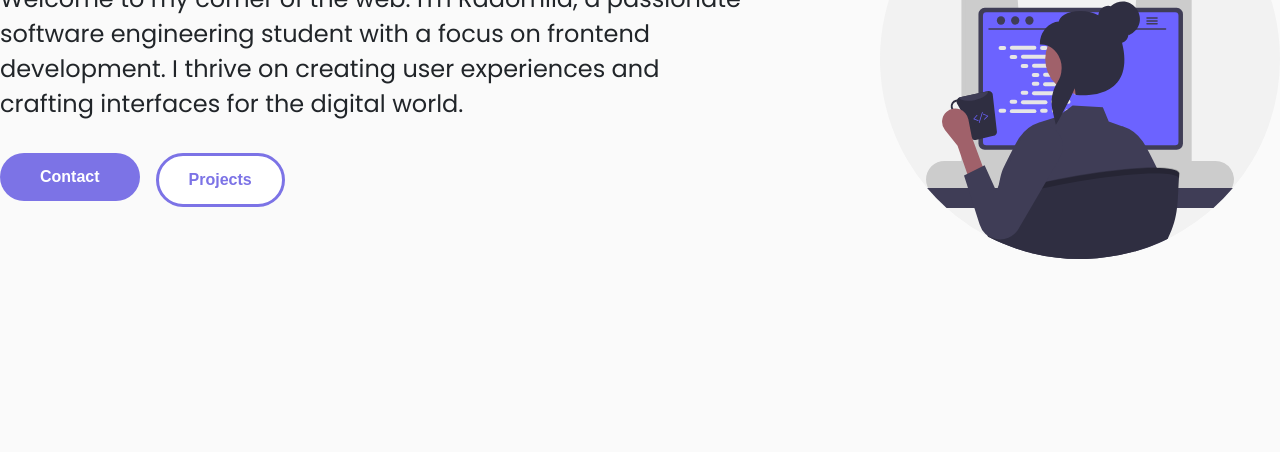
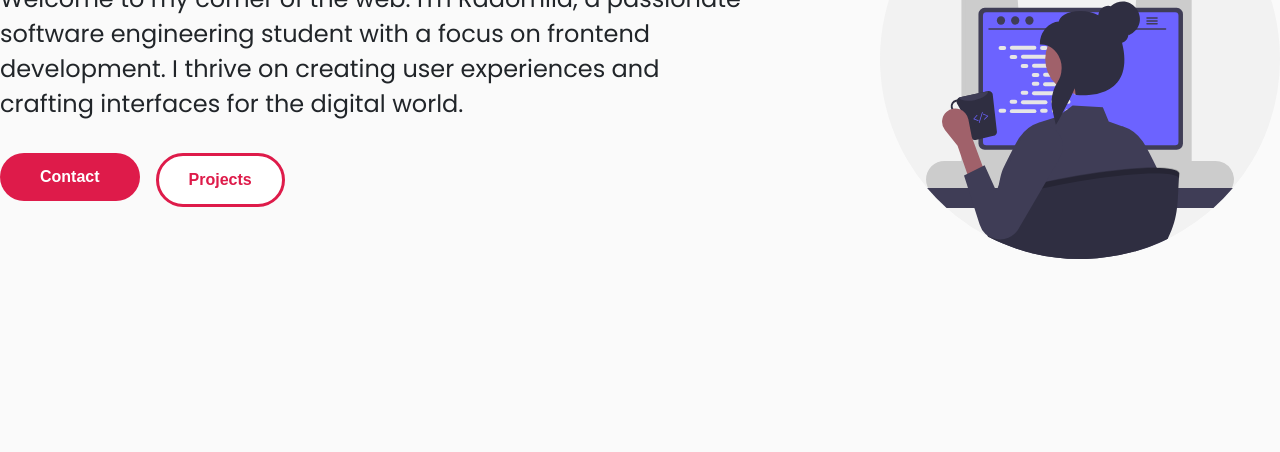
Before and after one commit to radomila/Portfolio, a Gatsby site: page / in a window 1280 px wide. Shown: the part 348-800 px from the top of the page. Built offline with nearby package versions, Linux system fonts and the light colour scheme; Gatsby itself is replaced by a stand-in of ours.

Commit message:
refactor: button color

```diff
--- a/src/components/Button/Button.module.css
+++ b/src/components/Button/Button.module.css
@@ -1,5 +1,5 @@
 .primary {
-  background-color: #7c73e6;
+  background-color: #de1b4a;
   color: #ffffff;
   border: none;
   border-radius: 50px;
@@ -9,22 +9,13 @@
   font-weight: 600;
 }
 
-.primary.active {
-  background-color: #36bfbf;
-}
-
 .secondary {
   background-color: #ffffff;
-  color: #7c73e6;
-  border: 3px solid #7c73e6;
+  color: #de1b4a;
+  border: 3px solid #de1b4a;
   border-radius: 50px;
   padding: 15px 30px;
   cursor: pointer;
   font-size: 1rem;
   font-weight: 600;
 }
-
-.secondary.active {
-  color: #36bfbf;
-  border: 3px solid #36bfbf;
-}
--- a/src/components/Button/Button.tsx
+++ b/src/components/Button/Button.tsx
@@ -1,5 +1,4 @@
 import React from 'react';
-import { useThemeToggleContext } from '../Context/ThemeContext';
 import * as styles from './Button.module.css';
 
 type ButtonProps = {
@@ -9,15 +8,11 @@ type ButtonProps = {
 };
 
 const Button = ({ buttonType, text, onClick }: ButtonProps) => {
-  const { theme } = useThemeToggleContext();
-
   const buttonClassName =
     buttonType === 'primary' ? styles.primary : styles.secondary;
 
-  const buttonTheme = theme === 'dark' ? styles.active : '';
-
   return (
-    <button className={`${buttonClassName} ${buttonTheme}`} onClick={onClick}>
+    <button className={buttonClassName} onClick={onClick}>
       {text}
     </button>
   );
```
